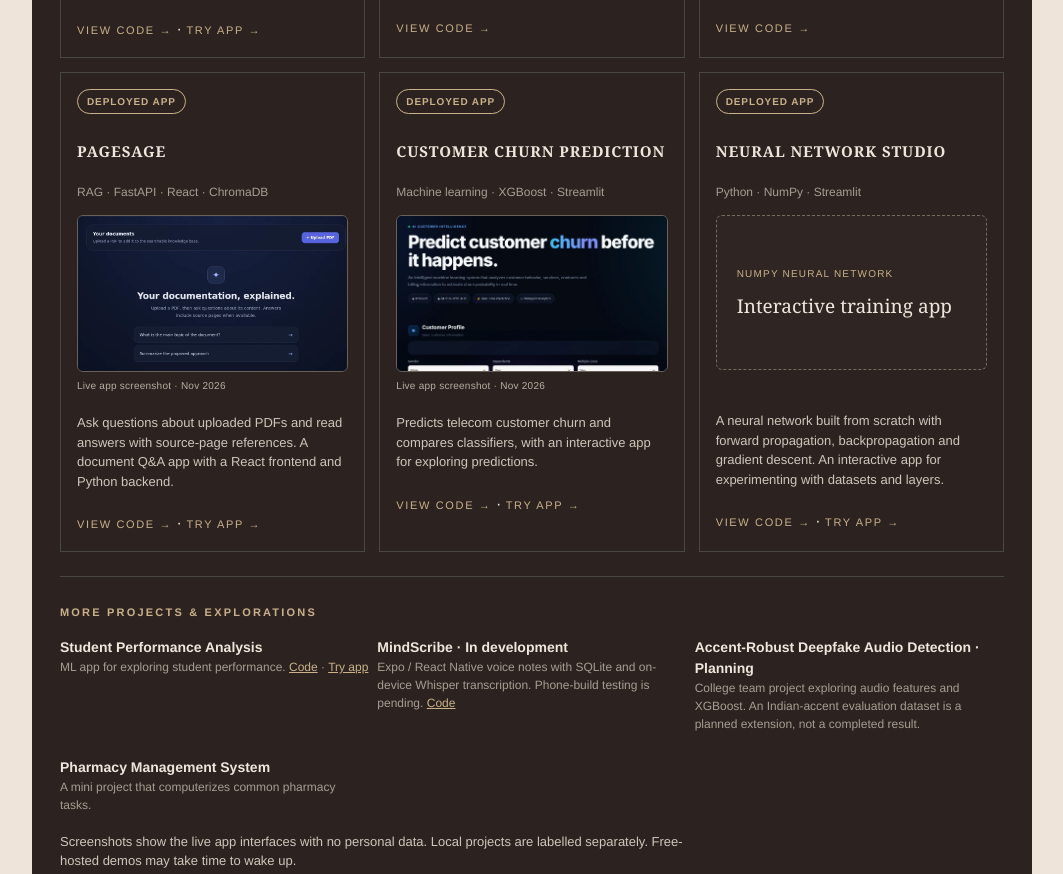
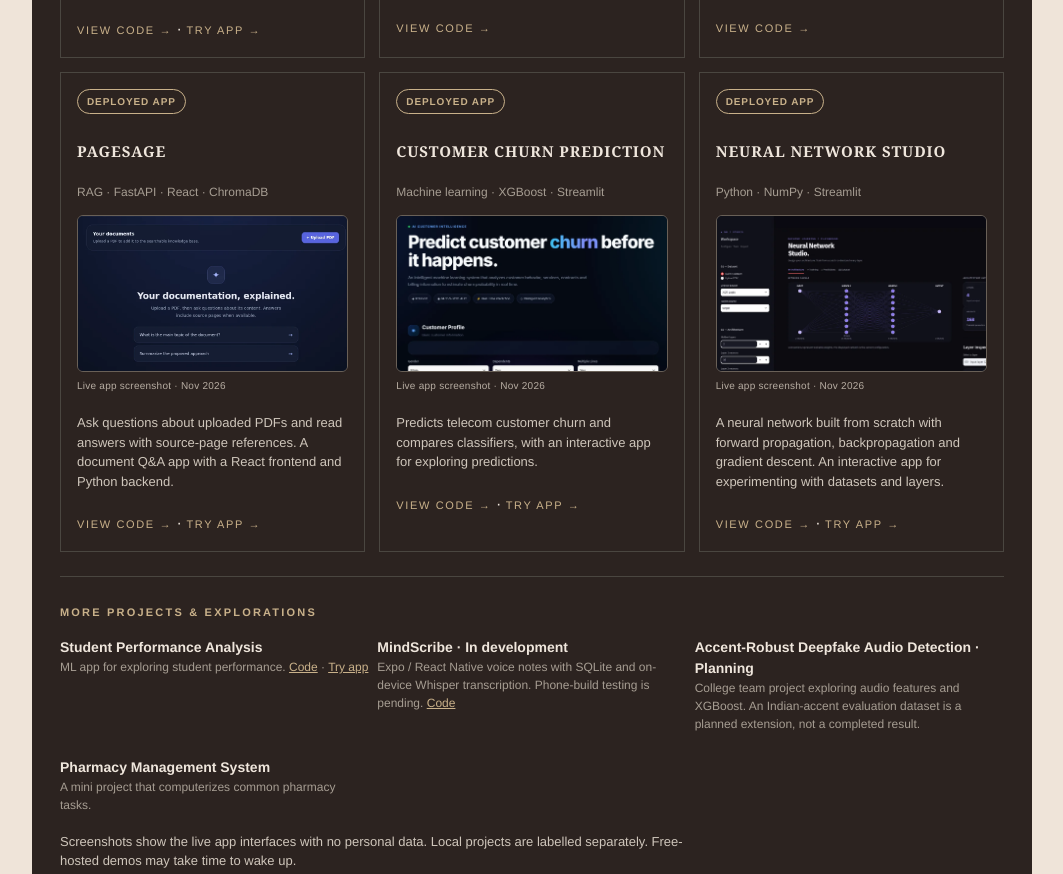
Before and after one commit to laya-khathoon/portfolio, a plain HTML site: page index.html in a window 1280 px wide. Shown: the part 1328-2202 px from the top of the page, without its empty margins (108-1171 px from the left). Drawn offline with Linux system fonts and the light colour scheme.

Commit message:
Update Neural Network Studio section in index.html

```diff
--- a/index.html
+++ b/index.html
@@ -175,7 +175,7 @@ body{background:var(--page-tone,#f3ebe3)}
 <article class="wc rv" style="--rd:.16s"><span class="status">In progress · local prototype</span><h3>AGENTFORGE</h3><p class="k">Python · Ollama · Local LLM</p><div class="build-preview"><span>LOCAL-FIRST ASSISTANT</span><p>Terminal prototype · Ollama</p></div><p class="d">A separate local-first assistant project. Terminal chat runs with Ollama, and the code includes a current-time tool. File access and a full autonomous workflow are future work.</p><div><a href="https://github.com/laya-khathoon/AgentForge">VIEW CODE &rarr;</a></div></article>
 <article class="wc rv"><span class="status">Deployed app</span><h3>PAGESAGE</h3><p class="k">RAG · FastAPI · React · ChromaDB</p><figure class="app-shot"><a href="2-pagesage-screen.webp" target="_blank" rel="noopener" aria-label="View full screenshot of Pagesage"><img src="2-pagesage-screen.webp" alt="PageSage live app, document upload and question interface" loading="lazy" width="1200" height="700"></a><figcaption>Live app screenshot · Nov 2026</figcaption></figure><p class="d">Ask questions about uploaded PDFs and read answers with source-page references. A document Q&amp;A app with a React frontend and Python backend.</p><div><a href="https://github.com/laya-khathoon/rag-documentation-chatbot">VIEW CODE &rarr;</a> · <a href="https://rag-documentation-chatbot.vercel.app/">TRY APP &rarr;</a></div></article>
 <article class="wc rv" style="--rd:.08s"><span class="status">Deployed app</span><h3>CUSTOMER CHURN PREDICTION</h3><p class="k">Machine learning · XGBoost · Streamlit</p><figure class="app-shot"><a href="3-churn-screen.webp" target="_blank" rel="noopener" aria-label="View full screenshot of Customer Churn Prediction"><img src="3-churn-screen.webp" alt="ChurnIQ live app with its default sample customer inputs" loading="lazy" width="1200" height="700"></a><figcaption>Live app screenshot · Nov 2026</figcaption></figure><p class="d">Predicts telecom customer churn and compares classifiers, with an interactive app for exploring predictions.</p><div><a href="https://github.com/laya-khathoon/customer-churn-prediction">VIEW CODE &rarr;</a> · <a href="https://customer-churn-prediction-q5kxzl9kzqgf6putmyc6yt.streamlit.app/">TRY APP &rarr;</a></div></article>
-<article class="wc rv" style="--rd:.16s"><span class="status">Deployed app</span><h3>NEURAL NETWORK STUDIO</h3><p class="k">Python · NumPy · Streamlit</p><div class="build-preview"><span>NUMPY NEURAL NETWORK</span><p>Interactive training app</p></div><p class="d">A neural network built from scratch with forward propagation, backpropagation and gradient descent. An interactive app for experimenting with datasets and layers.</p><div><a href="https://github.com/laya-khathoon/NeuralNetwork">VIEW CODE &rarr;</a> · <a href="https://neuralnetwork-l4tpqwmfgvw2sgamrfhmu9.streamlit.app/">TRY APP &rarr;</a></div></article>
+<article class="wc rv" style="--rd:.16s"><span class="status">Deployed app</span><h3>NEURAL NETWORK STUDIO</h3><p class="k">Python · NumPy · Streamlit</p><figure class="app-shot"><a href="1-4-neuralnetwork-screen.webp" target="_blank" rel="noopener" aria-label="View full screenshot of Neural Network Studio"><img src="1-4-neuralnetwork-screen.webp" alt="Neural Network Studio live app, architecture canvas and layer inspector" loading="lazy" width="1100" height="760"></a><figcaption>Live app screenshot · Nov 2026</figcaption></figure><p class="d">A neural network built from scratch with forward propagation, backpropagation and gradient descent. An interactive app for experimenting with datasets and layers.</p><div><a href="https://github.com/laya-khathoon/NeuralNetwork">VIEW CODE &rarr;</a> · <a href="https://neuralnetwork-l4tpqwmfgvw2sgamrfhmu9.streamlit.app/">TRY APP &rarr;</a></div></article>
 </div>
 <div class="more rv"><h3 class="moreh">MORE PROJECTS &amp; EXPLORATIONS</h3><ul>
 <li><b>Student Performance Analysis</b><span>ML app for exploring student performance. <a href="https://github.com/laya-khathoon/StudentPerformanceAnalysis">Code</a> · <a href="https://laya-student-performance.streamlit.app/">Try app</a></span></li>
```
